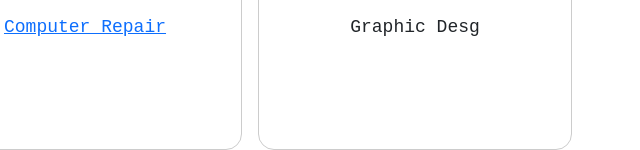
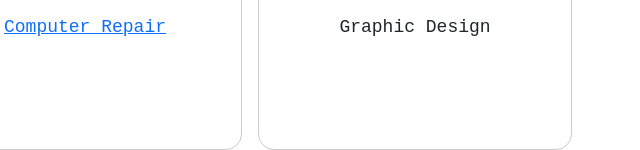
Before and after one commit to larryQuao/larrysites.github.io, a plain HTML site: page services.html in a window 1280 px wide. Shown: the part 794-944 px from the top of the page, 555-1195 px from the left. Drawn offline with Linux system fonts and the light colour scheme.

Commit message:
Update services.html

```diff
--- a/services.html
+++ b/services.html
@@ -194,7 +194,7 @@
                     <img src="images/gdesign.svg" class="img-responsive img-fluid" alt="">
                 </div>
                 <div class="thumb-content">
-                    <h4>Graphic Desg</h4>
+                    <h4>Graphic Design</h4>
                 </div>
             </div>
         </div>
```
